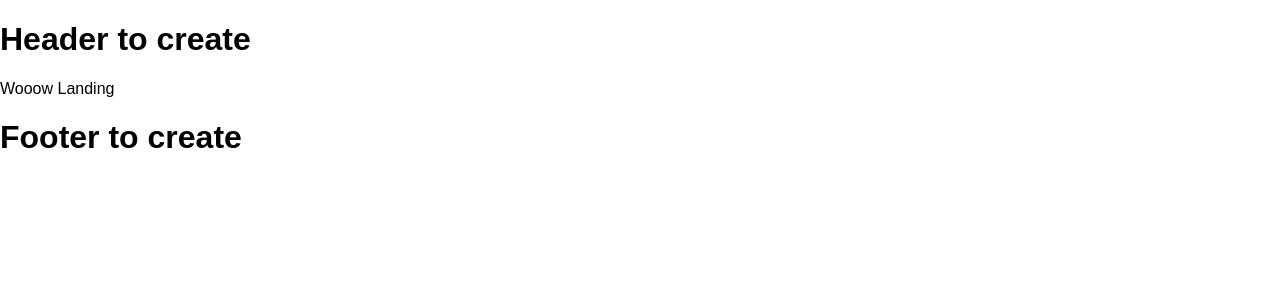
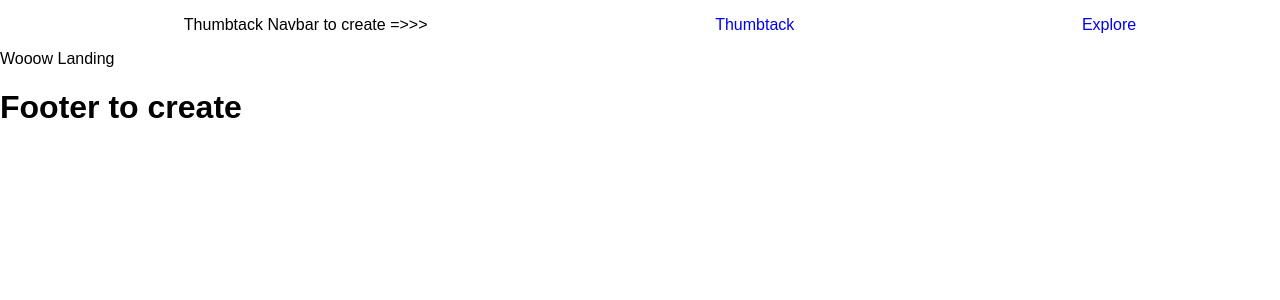
Before and after one commit to chingu-voyage6/Geckos-Team-04, a React (Create React App) app: page / in a window 1280 px wide. Shown: the top 300 px of the page. Built offline with nearby package versions, Linux system fonts and the light colour scheme.

Commit message:
Dummy navbar links added

```diff
--- a/src/components/Layout/Header/Header.js
+++ b/src/components/Layout/Header/Header.js
@@ -1,8 +1,24 @@
 import React from 'react';
+import { Link } from 'react-router-dom';
+import styled from 'styled-components';
 
+const NavBar = styled.ul`
+  display: flex;
+  justify-content: space-around;
+  > * {
+    list-style: none;
+    text-decoration: none;
+  }
+`;
 const header = () => (
   <header>
-    <h1> Header to create </h1>
+    <nav>
+      <NavBar>
+        <li>Thumbtack Navbar to create =>>></li>
+        <Link to="/">Thumbtack</Link>
+        <Link to="/explore">Explore</Link>
+      </NavBar>
+    </nav>
   </header>
 );
 
```
